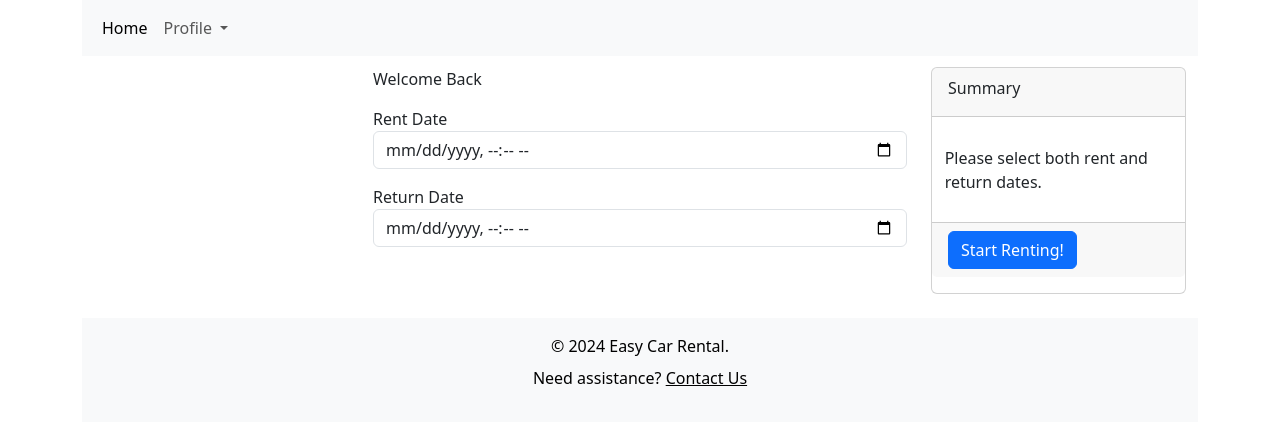
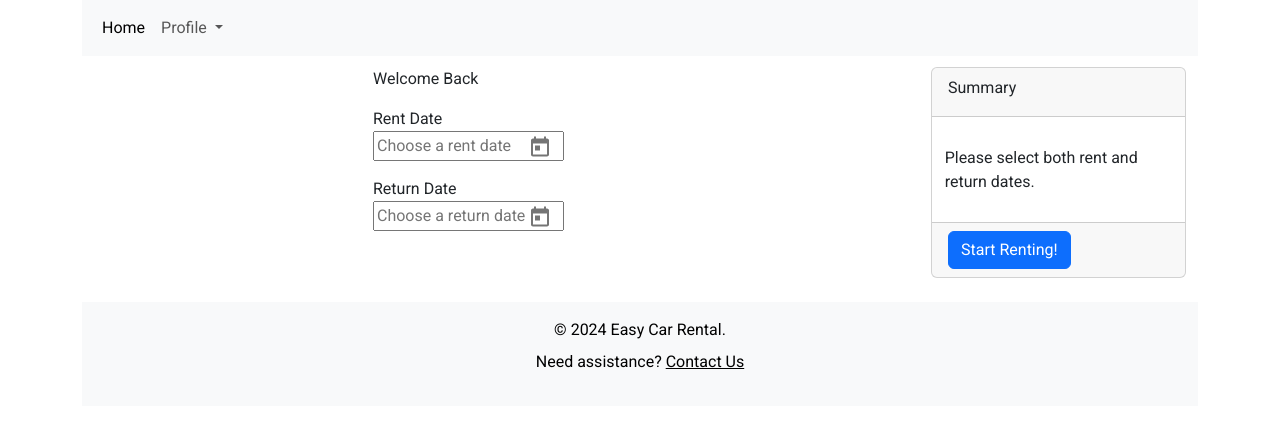
Before and after one commit to asirmak/RentACar-NoStandalone-Frontend, an Angular app: page /cars/rent/1 in a window 1280 px wide. Shown: the top 422 px of the page. Built offline with nearby package versions, Linux system fonts and the light colour scheme; no server answers; sample sign-in values are in the browser's storage.

Commit message:
datepicker for rent operation

```diff
--- a/angular.json
+++ b/angular.json
@@ -35,6 +35,7 @@
               "src/assets"
             ],
             "styles": [
+              "@angular/material/prebuilt-themes/indigo-pink.css",
               "./node_modules/bootstrap/dist/css/bootstrap.min.css",
               "./node_modules/ngx-toastr/toastr.css",
               "src/styles.css"
@@ -104,6 +105,7 @@
               "src/assets"
             ],
             "styles": [
+              "@angular/material/prebuilt-themes/indigo-pink.css",
               "src/styles.css"
             ],
             "scripts": []
--- a/package.json
+++ b/package.json
@@ -12,10 +12,12 @@
   "private": true,
   "dependencies": {
     "@angular/animations": "^17.3.0",
+    "@angular/cdk": "^17.3.10",
     "@angular/common": "^17.3.0",
     "@angular/compiler": "^17.3.0",
     "@angular/core": "^17.3.0",
     "@angular/forms": "^17.3.0",
+    "@angular/material": "^17.3.10",
     "@angular/platform-browser": "^17.3.0",
     "@angular/platform-browser-dynamic": "^17.3.0",
     "@angular/platform-server": "^17.3.0",
--- a/src/app/app.module.ts
+++ b/src/app/app.module.ts
@@ -3,6 +3,9 @@ import { BrowserModule, provideClientHydration } from '@angular/platform-browser
 import { provideHttpClient, HttpClientModule, withFetch, HTTP_INTERCEPTORS } from '@angular/common/http';
 import { FormsModule, ReactiveFormsModule } from '@angular/forms';
 import { BrowserAnimationsModule } from '@angular/platform-browser/animations';
+import { MatDatepickerModule } from '@angular/material/datepicker';
+import { MatInputModule } from '@angular/material/input';
+import { MatNativeDateModule } from '@angular/material/core';
 
 import { AppRoutingModule } from './app-routing.module';
 import { AppComponent } from './app.component';
@@ -17,6 +20,7 @@ import { FooterComponent } from './components/footer/footer.component';
 import { RentalComponent } from './components/rental/rental.component';
 import { LoginComponent } from './components/login/login.component';
 import { AuthInterceptor } from './interceptors/auth.interceptor';
+import { provideAnimationsAsync } from '@angular/platform-browser/animations/async';
 
 @NgModule({
   declarations: [
@@ -39,11 +43,15 @@ import { AuthInterceptor } from './interceptors/auth.interceptor';
     ToastrModule.forRoot({
       positionClass:"toast-bottom-right"
     }),
-    BrowserAnimationsModule
+    BrowserAnimationsModule,
+    MatDatepickerModule,
+    MatInputModule,
+    MatNativeDateModule
   ],
   providers: [provideClientHydration(),
     provideHttpClient(withFetch()),
-    {provide:HTTP_INTERCEPTORS, useClass:AuthInterceptor, multi:true}
+    {provide:HTTP_INTERCEPTORS, useClass:AuthInterceptor, multi:true},
+    provideAnimationsAsync()
   ],
   bootstrap: [AppComponent]
 })
--- a/src/app/components/rental/rental.component.css
+++ b/src/app/components/rental/rental.component.css
@@ -0,0 +1,11 @@
+.datepicker-container {
+  position: relative;
+  display: inline-block;
+}
+
+.mat-datepicker-toggle {
+  position: absolute;
+  right: 0; /* Input'un sağ tarafına yerleştirmek için */
+  top: 55%;
+  transform: translateY(-55%); /* Yatay olarak ortalamak için */
+}
--- a/src/app/components/rental/rental.component.html
+++ b/src/app/components/rental/rental.component.html
@@ -20,14 +20,36 @@
       <p>Welcome Back</p>
       <div class="mb-3">
         <div class="form-group">
-          <label for="rentDate">Rent Date</label>
-          <input class="form-control" type="datetime-local" id="rentDate" formControlName="rentDate" aria-label="Rent-Date">
+          <div>
+            <label for="rentDate">Rent Date</label>
+          </div>
+          <div class="datepicker-container">
+            <input
+              matInput
+              [matDatepicker]="picker1"
+              formControlName="rentDate"
+              [matDatepickerFilter]="myFilter"
+              placeholder="Choose a rent date">
+            <mat-datepicker-toggle matSuffix [for]="picker1"></mat-datepicker-toggle>
+          </div>
+          <mat-datepicker #picker1></mat-datepicker>
         </div>
       </div>
       <div class="mb-3">
         <div class="form-group">
-          <label for="returnDate">Return Date</label>
-          <input class="form-control" type="datetime-local" id="returnDate" formControlName="returnDate" aria-label="Return-Date">
+          <div>
+            <label for="returnDate">Return Date</label>
+          </div>
+          <div class="datepicker-container">
+            <input
+              matInput
+              [matDatepicker]="picker2"
+              formControlName="returnDate"
+              [matDatepickerFilter]="myFilter"
+              placeholder="Choose a return date">
+            <mat-datepicker-toggle matSuffix [for]="picker2"></mat-datepicker-toggle>
+          </div>
+          <mat-datepicker #picker2></mat-datepicker>
         </div>
       </div>
     </form>
@@ -52,7 +74,7 @@
             </div>
           </div>
         </div>
-        <div class="mb-3">
+        <div>
           <div class="card-footer">
             <button class="btn btn-fill btn-primary" (click)="rentTheCar()"
             >Start Renting!</button>
--- a/src/app/components/rental/rental.component.ts
+++ b/src/app/components/rental/rental.component.ts
@@ -13,6 +13,7 @@ import {
 } from '@angular/forms';
 import { RentalService } from '../../services/rental.service';
 import { ToastrService } from 'ngx-toastr';
+import { Rental } from '../../models/rental';
 
 @Component({
   selector: 'app-rental',
@@ -24,7 +25,7 @@ export class RentalComponent {
   imageUrl: string;
   car: Car | undefined;
   carRentForm: FormGroup;
-  router: Router;
+  rentals : Rental[];
 
   constructor(
     private carService: CarService,
@@ -32,13 +33,15 @@ export class RentalComponent {
     private carImageService: CarImageService,
     private formBuilder: FormBuilder,
     private rentalService: RentalService,
-    private toastrService: ToastrService
+    private toastrService: ToastrService,
+    private router: Router
   ) {}
 
   ngOnInit(): void {
     this.activatedRoute.params.subscribe((params) => {
       this.getCarByCarId(params['carId']);
       this.getCarImageByCarId(params['carId']);
+      this.getRentalsByCarId(params['carId']);
       this.rentCarForm();
     });
   }
@@ -77,6 +80,31 @@ export class RentalComponent {
       this.toastrService.error('Missing form');
     }
   }
+  myFilter = (d: Date | null): boolean => {
+    const input = d || new Date();
+
+    if (this.rentals){
+
+
+      // Geçersiz tarih aralıkları (başlangıç ve bitiş tarihleri)
+      let invalidRanges = [];
+
+      for (let rental of this.rentals){
+        invalidRanges.push({start: new Date(rental.rentDate), end: new Date(rental.returnDate)})
+      }
+
+
+      // Her bir aralığı kontrol et
+      for (let range of invalidRanges) {
+        if (input >= range.start && input <= range.end) {
+          return false; // Bu aralıktaysa tarih geçersizdir
+        }
+      }
+    }
+    // Diğer günler geçerli
+    return true;
+  };
+
 
   getDayDifference(): number | null {
 
@@ -117,4 +145,10 @@ export class RentalComponent {
       }
     });
   }
+
+  getRentalsByCarId(carId: number){
+    this.rentalService.getRentalsByCarId(carId).subscribe(response =>{
+      this.rentals = response.data;
+    })
+  }
 }
--- a/src/app/services/rental.service.ts
+++ b/src/app/services/rental.service.ts
@@ -3,6 +3,7 @@ import { Injectable } from '@angular/core';
 import { Rental } from '../models/rental';
 import { Observable } from 'rxjs';
 import { ResponseModel } from '../models/responseModel';
+import { ListResponseModel } from '../models/listResponseModel';
 
 @Injectable({
   providedIn: 'root'
@@ -15,4 +16,8 @@ export class RentalService {
   addRental(rental:Rental):Observable<ResponseModel>{
     return this.httpClient.post<ResponseModel>(this.apiUrl+"rentals/add", rental)
   }
+
+  getRentalsByCarId(carId:number){
+    return this.httpClient.get<ListResponseModel<Rental>>(this.apiUrl+"rentals/getallbycarid?id="+carId)
+  }
 }
--- a/src/index.html
+++ b/src/index.html
@@ -6,6 +6,8 @@
   <base href="/">
   <meta name="viewport" content="width=device-width, initial-scale=1">
   <link rel="icon" type="image/x-icon" href="favicon.ico">
+  <link href="https://fonts.googleapis.com/css2?family=Roboto:wght@300;400;500&display=swap" rel="stylesheet">
+  <link href="https://fonts.googleapis.com/icon?family=Material+Icons" rel="stylesheet">
 </head>
 <body>
   <app-root></app-root>
--- a/src/styles.css
+++ b/src/styles.css
@@ -1 +1,4 @@
 /* You can add global styles to this file, and also import other style files */
+
+html, body { height: 100%; }
+body { margin: 0; font-family: Roboto, "Helvetica Neue", sans-serif; }
```
Also changed, not shown: 1 other file (tests, documents, lock files or other folders).
